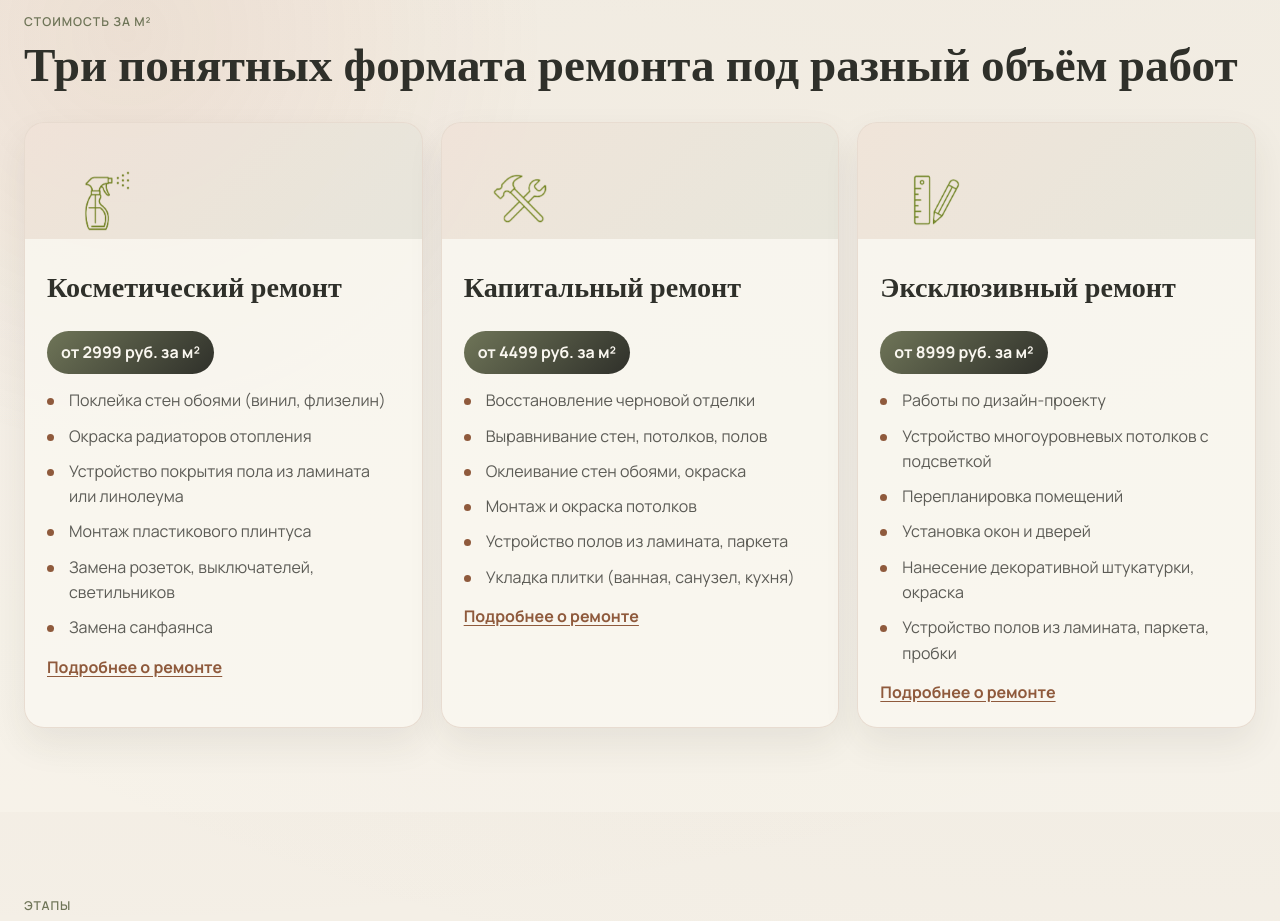
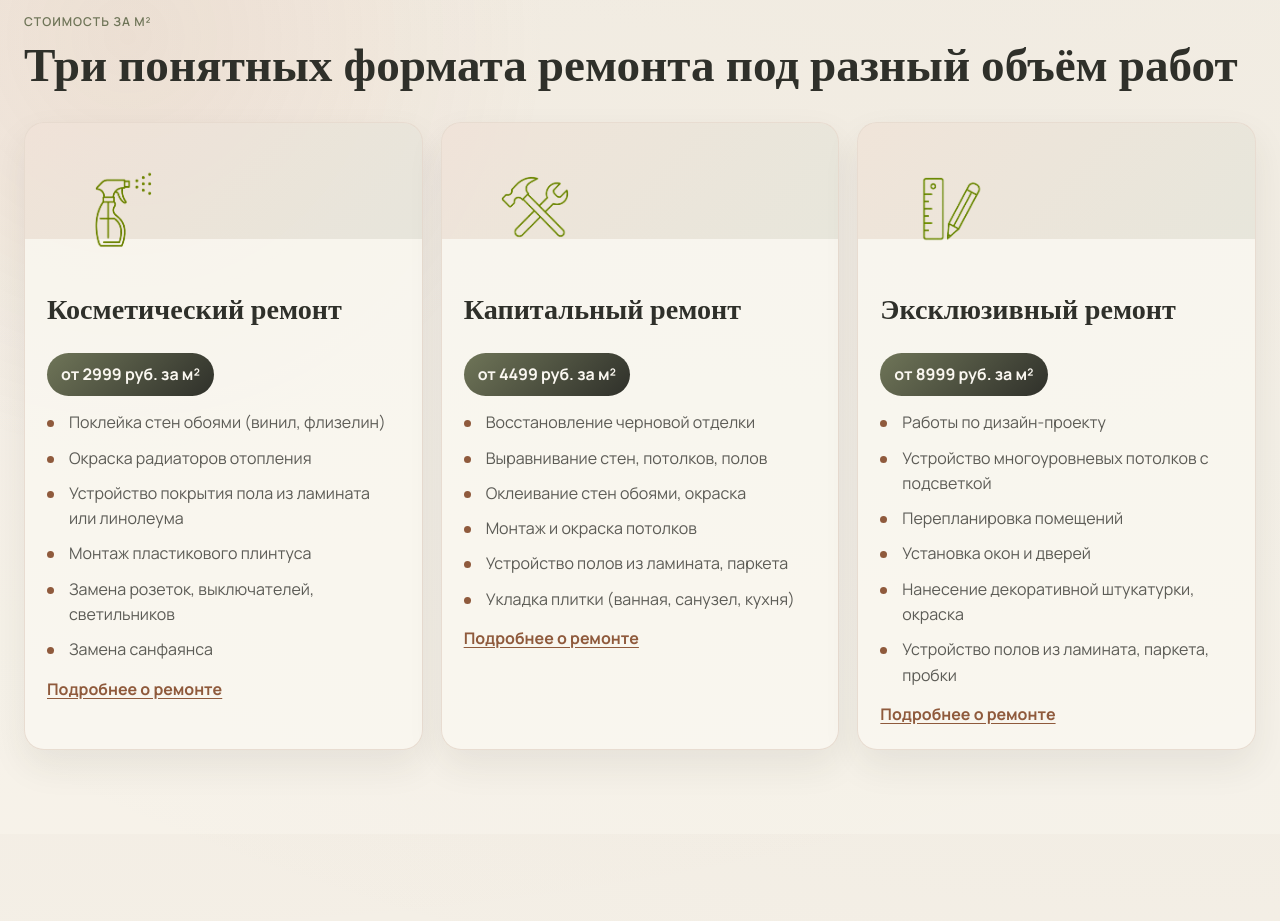
Before and after one commit to whi600/bravo-proect-fresh, a Vue app: page / in a window 1280 px wide. Shown: the part 2300-3221 px from the top of the page. Built offline with nearby package versions, Linux system fonts and the light colour scheme.

Commit message:
style: emphasize repair format icons

```diff
--- a/src/styles/main.css
+++ b/src/styles/main.css
@@ -630,9 +630,9 @@ a {
 
 .repair-price-icon {
   position: relative;
-  width: 112px;
-  height: 112px;
-  margin-bottom: 2px;
+  width: 142px;
+  height: 142px;
+  margin: -6px 0 0;
   z-index: 1;
 }
 
@@ -641,6 +641,7 @@ a {
   width: 100%;
   height: 100%;
   object-fit: contain;
+  filter: saturate(1.3) contrast(1.14);
 }
 
 .repair-price-ribbon {
```
